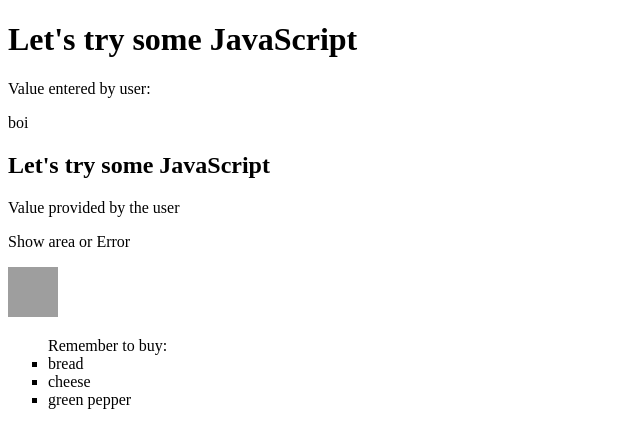
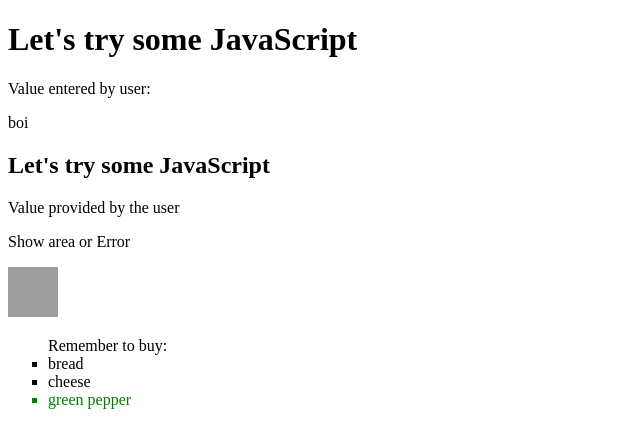
Before and after one commit to divinespacer/week11functionprac, a plain HTML site: page index.html in a window 1280 px wide. Shown: the full height of the page, 0-640 px from the left. Drawn offline with Linux system fonts and the light colour scheme; grey boxes are pictures that could not be loaded.

Commit message:
Updating styles

```diff
--- a/scripts/script.js
+++ b/scripts/script.js
@@ -72,5 +72,22 @@ function img() {
   shopCart.width = "50";
   shopCart.height = "50";
 }
+img();
 
-img();
+function green() {
+  //1. find all li -> querySelectorAll
+  const listitems = document.querySelectorAll(".shopping li");
+  //2. loop through all li
+  for (let item of listitems) {
+    //3. get the text content
+    const words = item.textContent;
+    //4. check in the textcontent contains word green using .include
+    if (words.includes("green")) {
+      //5. if it does, change that li to green text color
+      //item.style.backgroundColor = "green";
+      item.classList.add("green");
+    }
+  }
+}
+
+green();
--- a/stylesheets/stylesheet.css
+++ b/stylesheets/stylesheet.css
@@ -4,3 +4,6 @@
 .circleList {
   list-style-type: circle;
 }
+.green {
+  color: green;
+}
```
